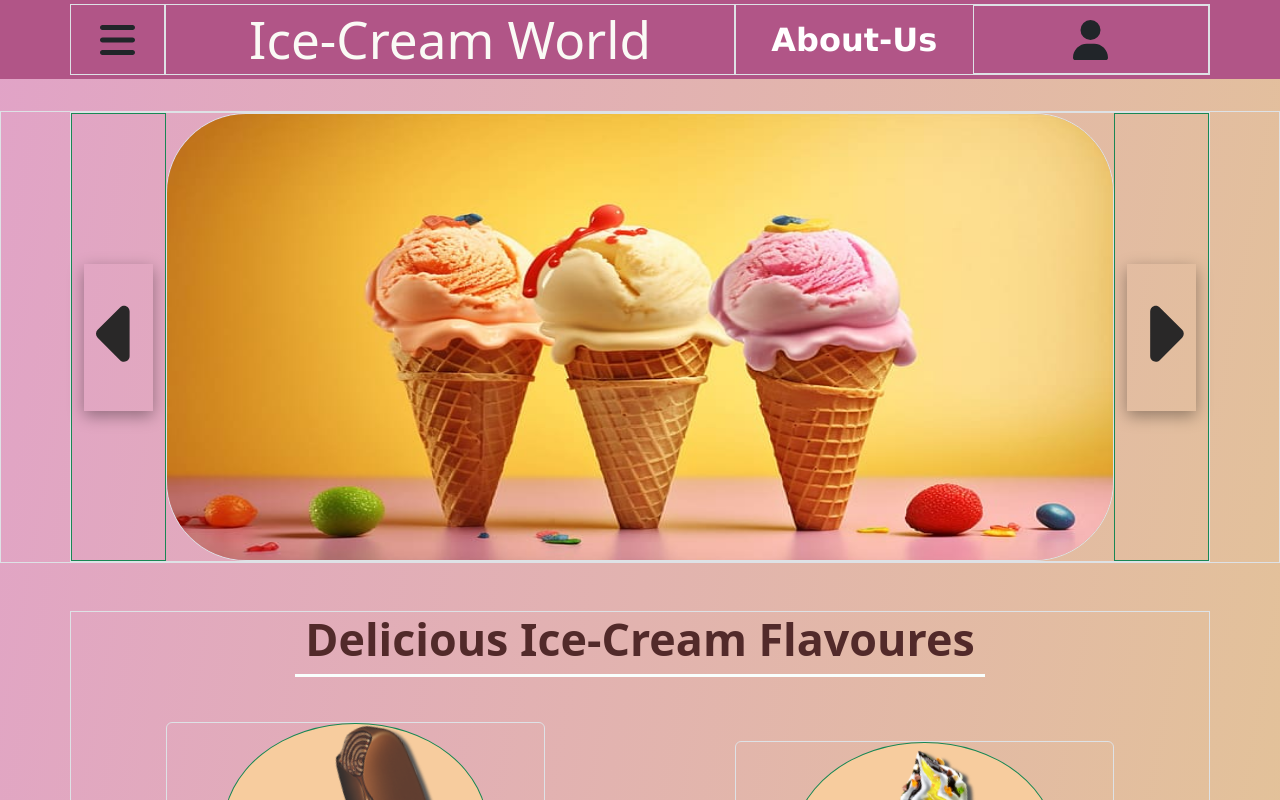
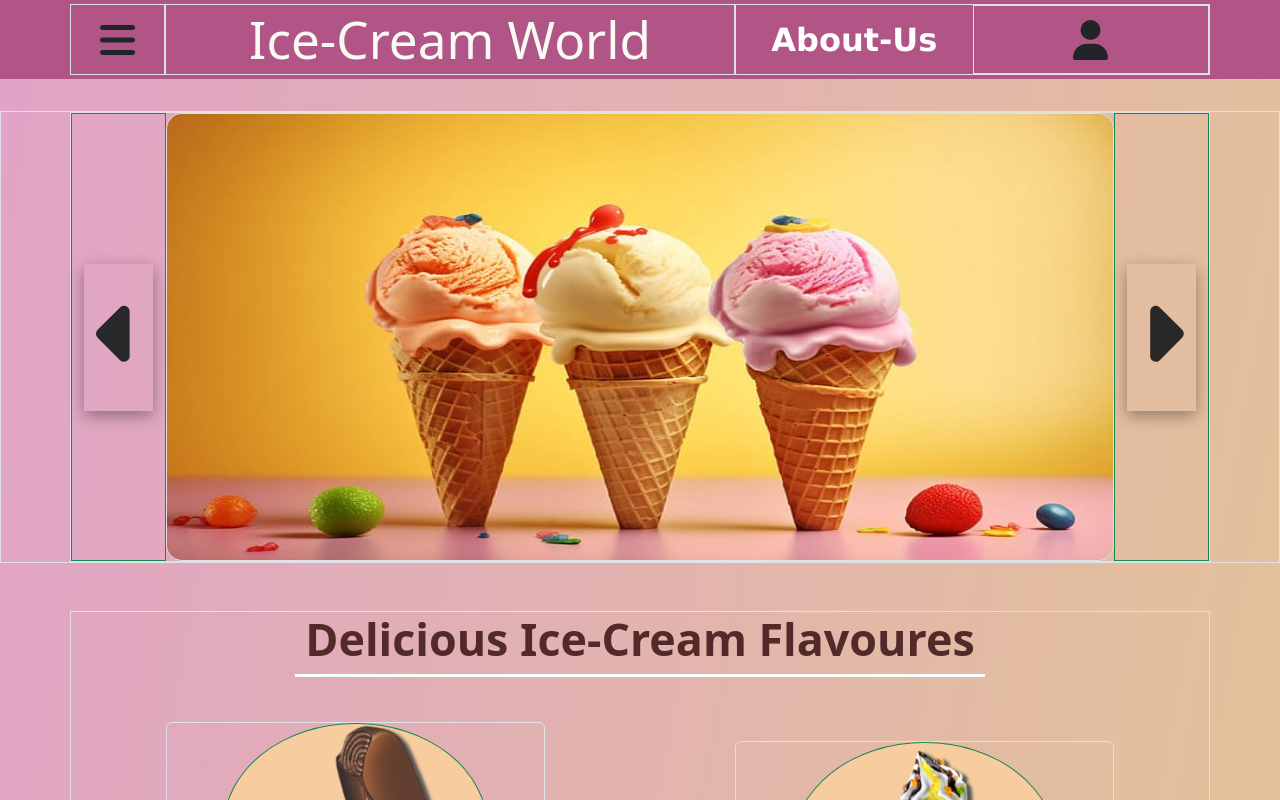
Before and after one commit to raga302/Ice_Cream_Web, a React (Create React App) app: page / in a window 1280 px wide. Shown: the top 800 px of the page. Built offline with nearby package versions, Linux system fonts and the light colour scheme.

Commit message:
Update App.css

```diff
--- a/src/App.css
+++ b/src/App.css
@@ -109,7 +109,7 @@
   height: 35vw;
   overflow-x: hidden;
   scroll-behavior: smooth;
-  border-radius: 5rem;
+  border-radius: 1rem;
 
 }
 
```
